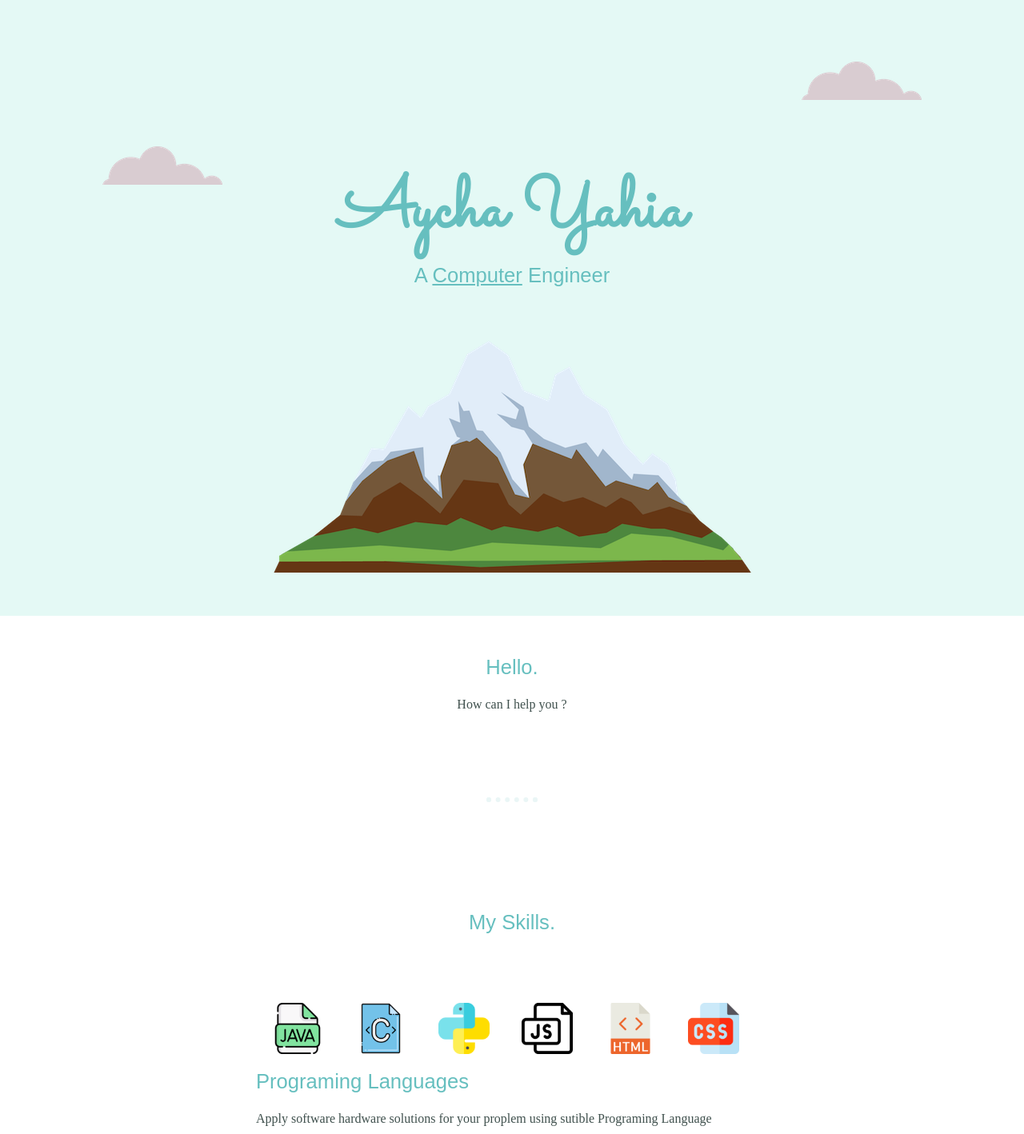
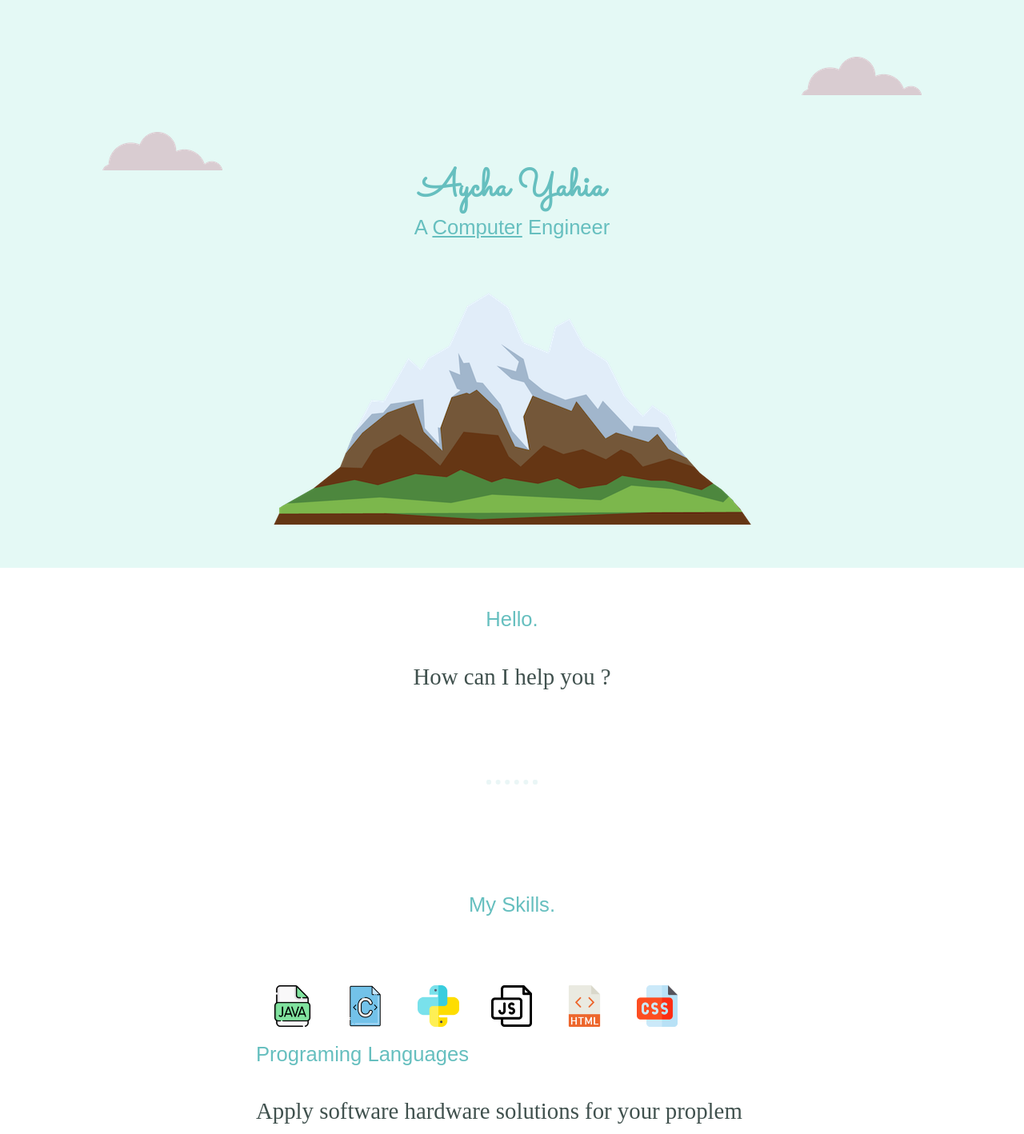
Before and after one commit to aishaKifah/CSS_My_site_version2, a plain HTML site: page index.html in a window 1280 px wide. Shown: the top 1418 px of the page at 80% size. Drawn offline with Linux system fonts and the light colour scheme.

Commit message:
font size cahnged

```diff
--- a/css/styles.css
+++ b/css/styles.css
@@ -28,7 +28,7 @@ h1 {
   color:#66BFBF;
   margin-top: 0;
   font-family: 'Sacramento', cursive;
-  font-size: 5.6rem;
+  font-size: 3.0rem;
 
 }
 h2 {
@@ -47,6 +47,8 @@ h3{
 }
 p {
   line-height: 2;
+
+  font-size: 1.8rem;
 }
 
 .middle-container{
@@ -55,8 +57,8 @@ p {
 .skills_img{
   padding: 1.25rem;
   float: left;
-  width: 10%;
-  height: 10%;
+  width: 8%;
+  height: 8%;
 }
 .skill-row{
   margin-top: 30px;
```
